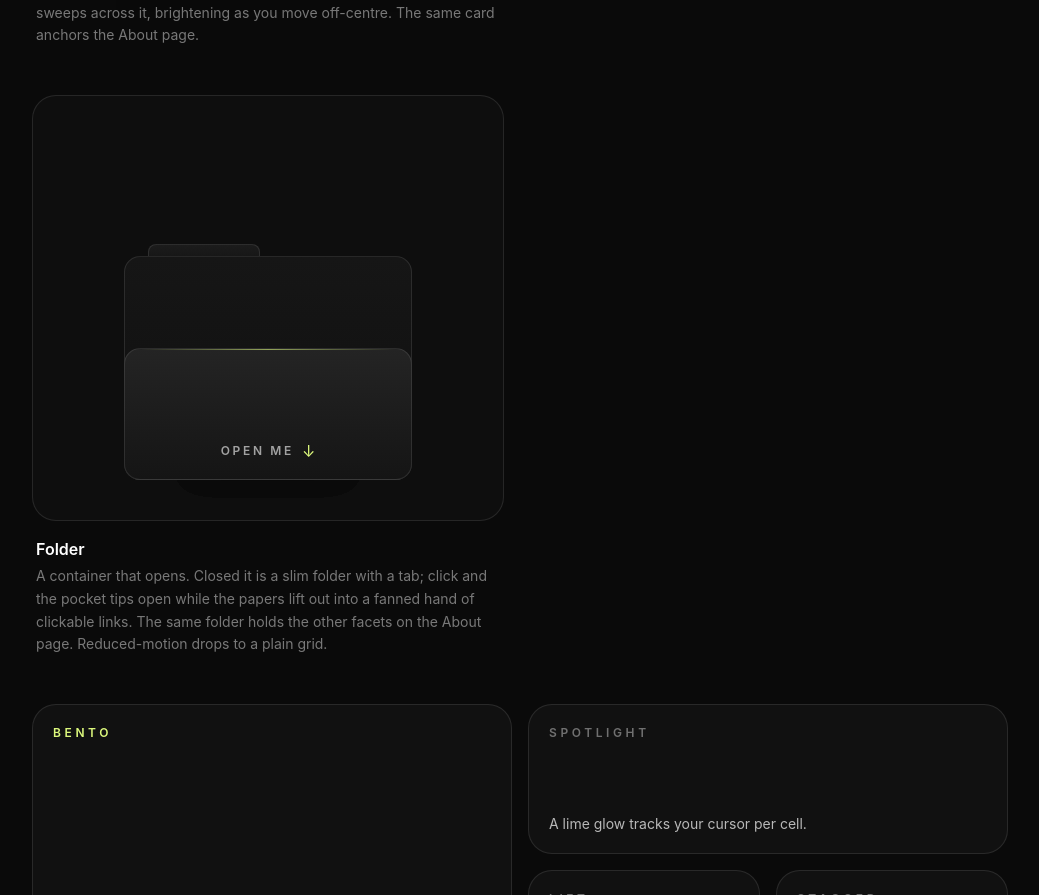
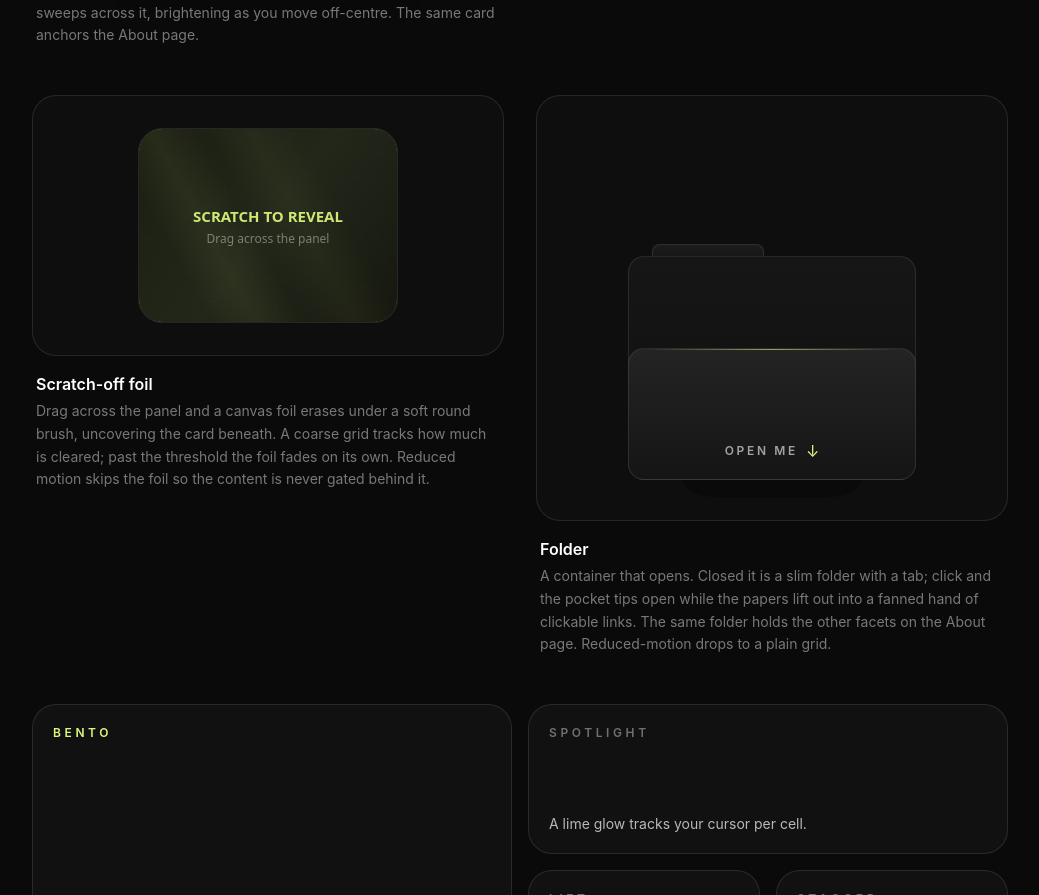
Before and after one commit to ArseniyCherednichenko/portfolio, a React (Vite) app: page /playground in a window 1280 px wide. Shown: the part 5606-6501 px from the top of the page, without its empty margins (120-1159 px from the left). Built offline with nearby package versions, Linux system fonts and the light colour scheme.

Commit message:
Playground: add the scratch-off foil to Surfaces that respond

```diff
--- a/src/pages/Playground.tsx
+++ b/src/pages/Playground.tsx
@@ -22,6 +22,7 @@ import { SplitFlap } from '../components/SplitFlap'
 import { CardStack } from '../components/CardStack'
 import { ProfileCard } from '../components/ProfileCard'
 import { PixelTransition } from '../components/PixelTransition'
+import { ScratchReveal } from '../components/ScratchReveal'
 import { Folder } from '../components/Folder'
 import { ScrollStack } from '../components/ScrollStack'
 import { ScrollReveal } from '../components/ScrollReveal'
@@ -597,6 +598,21 @@ export default function Playground() {
                   </div>
                 }
               />
+            </Experiment>
+          </Reveal>
+
+          <Reveal>
+            <Experiment
+              name="Scratch-off foil"
+              note="Drag across the panel and a canvas foil erases under a soft round brush, uncovering the card beneath. A coarse grid tracks how much is cleared; past the threshold the foil fades on its own. Reduced motion skips the foil so the content is never gated behind it."
+            >
+              <ScratchReveal className="aspect-[4/3] w-full max-w-[260px] border border-white/10">
+                <div className="flex h-full w-full flex-col justify-between rounded-3xl bg-gradient-to-br from-[#DCF87C] to-[#c2e85a] p-6 text-black">
+                  <span className="text-xs font-semibold uppercase tracking-[0.2em] text-black/60">Uncovered</span>
+                  <p className="font-display text-2xl font-bold leading-tight">You did the work.</p>
+                  <p className="text-sm font-medium text-black/70">Nice scratch. Try again below.</p>
+                </div>
+              </ScratchReveal>
             </Experiment>
           </Reveal>
 
```
